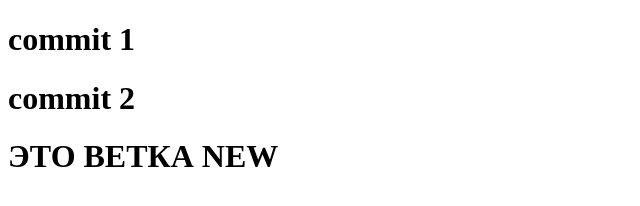
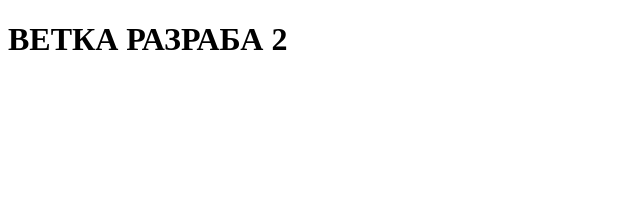
Before and after one commit to VladZank0/trainingGit, a plain HTML site: page index.html in a window 1280 px wide. Shown: the whole page, without its empty margins (0-640 px from the left). Drawn offline with Linux system fonts and the light colour scheme.

Commit message:
bfjhewvbfjwe

```diff
--- a/index.html
+++ b/index.html
@@ -6,8 +6,7 @@
     <title>Document</title>
 </head>
 <body>
-    <h1>commit 1</h1>
-    <h1>commit 2</h1>
-    <h1>ЭТО ВЕТКА NEW</h1>
+    <h1>ВЕТКА РАЗРАБА 2</h1>
+
 </body>
 </html>
```
